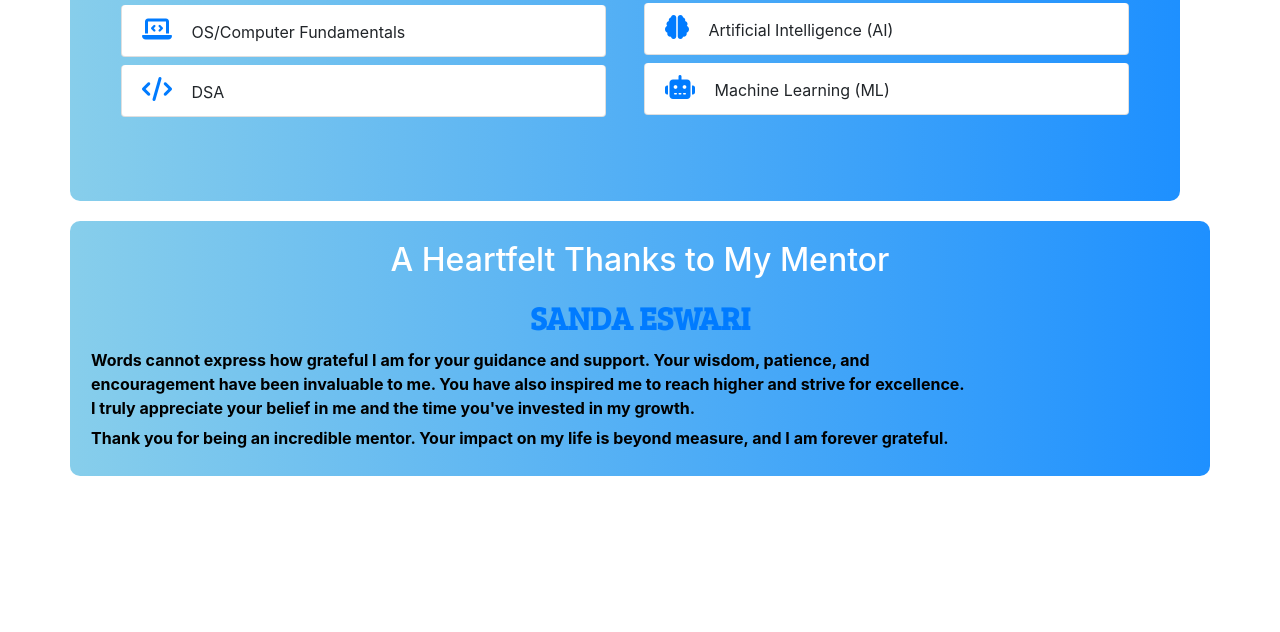
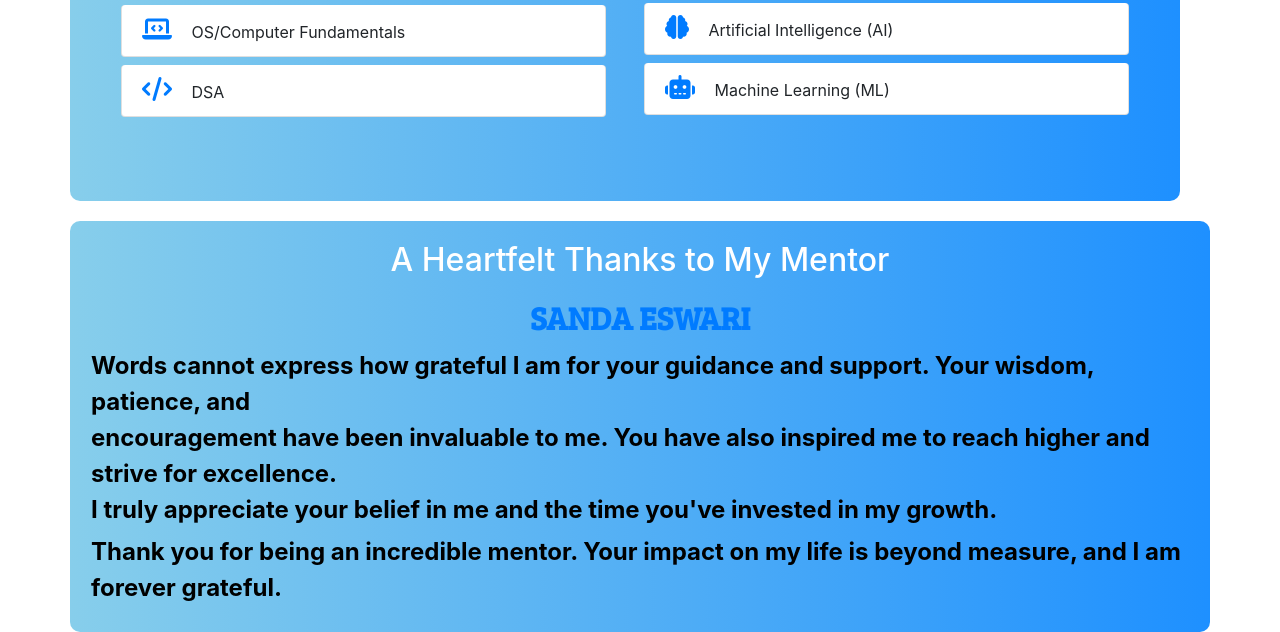
Before and after one commit to shaiksanda/personal-blog, a plain HTML site: page index.html in a window 1280 px wide. Shown: the part 5177-5809 px from the top of the page. Before the commit the page ends 5653 px from the top, so only its background shows below. Drawn offline with nearby package versions, Linux system fonts and the light colour scheme; a web font is replaced by a local one.

Commit message:
Final Commit

```diff
--- a/index.css
+++ b/index.css
@@ -44,7 +44,7 @@
   }
 }
 .mentor-container p {
-  font-size: 1rem; /* Base font size for readability */
+  font-size: 1.5rem; /* Base font size for readability */
   color: black; /* White color for better contrast */
   font-weight: bold;
   margin: 6px;
```
